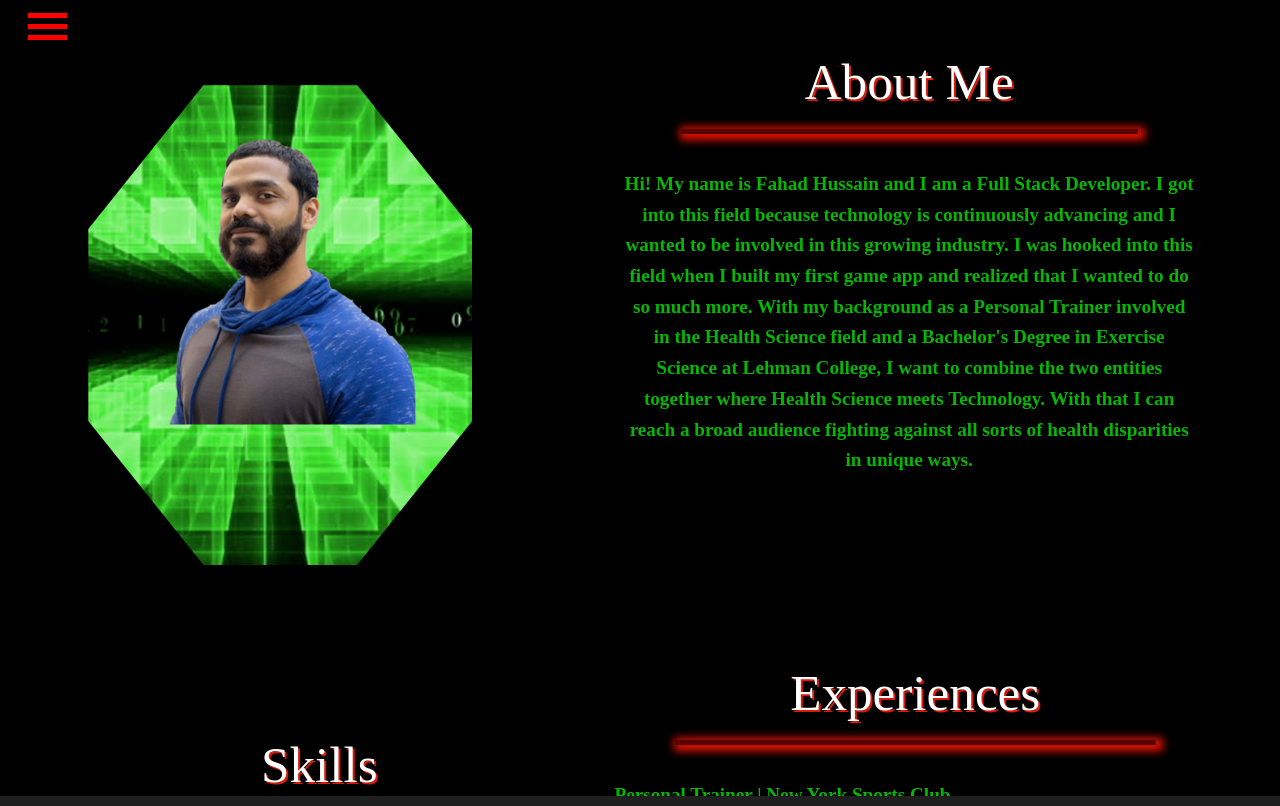
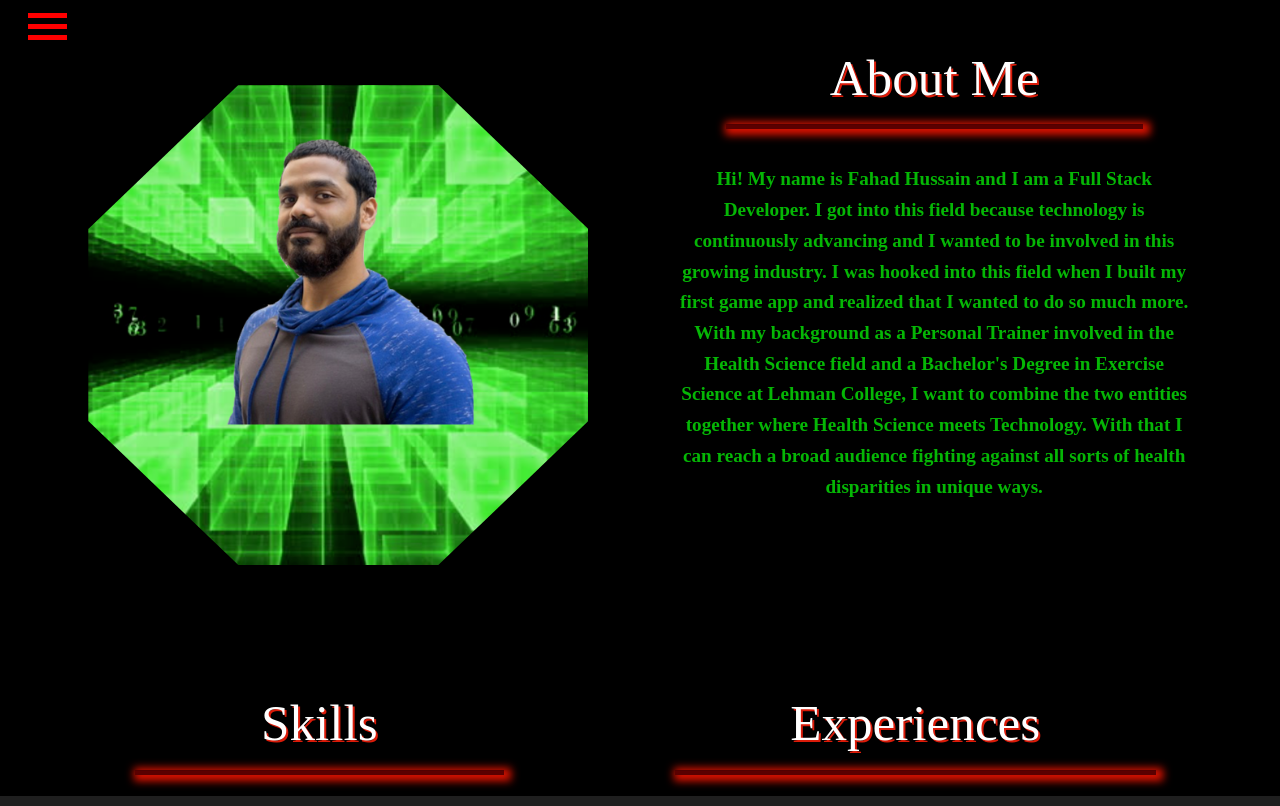
Before and after one commit to sfahadh/Responsive_Portfolio, a React (Create React App) app: page /about-me in a window 1280 px wide. Built offline with nearby package versions, Linux system fonts and the light colour scheme; a web font is replaced by a local one.

Commit message:
aligned skills and experience section

```diff
--- a/src/components/AboutMe/AboutMe.css
+++ b/src/components/AboutMe/AboutMe.css
@@ -4,7 +4,7 @@
 
 #about-image {
     clip-path: polygon(30% 0%, 70% 0%, 100% 30%, 100% 70%, 70% 100%, 30% 100%, 0% 70%, 0% 30%);
-    width: 30vw;
+    width: 500px;
     height: 60vh;
     background-image: url("../../Images/me.png");
     background-size: cover;
@@ -33,7 +33,10 @@
 }
 
 .experiences h1 {
-    margin-top: 12%;
+    margin-top: 17%;
+}
+.skills h1 {
+    margin-top: 0;
 }
 
 hr {
```
Also changed, not shown: 1 other file (tests, documents, lock files or other folders).
